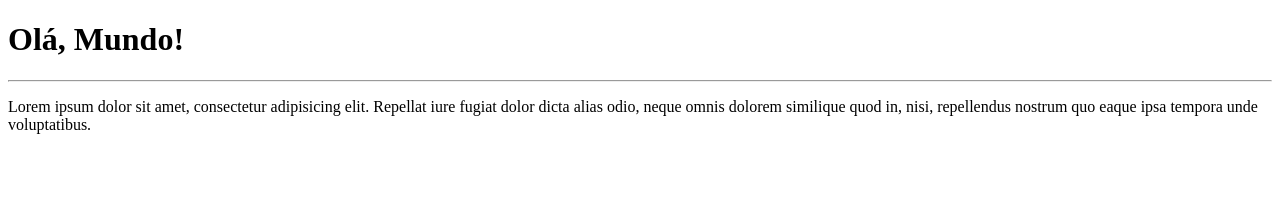
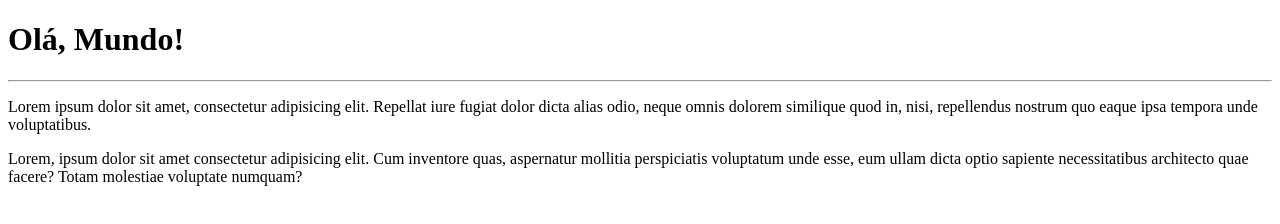
Before and after one commit to bettyap/Ola-mundo, a plain HTML site: page site-exemplo/index.html in a window 1280 px wide. Drawn offline with Linux system fonts and the light colour scheme.

Commit message:
Adicionei um parágrafo

```diff
--- a/site-exemplo/index.html
+++ b/site-exemplo/index.html
@@ -9,5 +9,6 @@
     <h1>Olá, Mundo!</h1>
     <hr>
     <p>Lorem ipsum dolor sit amet, consectetur adipisicing elit. Repellat iure fugiat dolor dicta alias odio, neque omnis dolorem similique quod in, nisi, repellendus nostrum quo eaque ipsa tempora unde voluptatibus.</p>
+    <p>Lorem, ipsum dolor sit amet consectetur adipisicing elit. Cum inventore quas, aspernatur mollitia perspiciatis voluptatum unde esse, eum ullam dicta optio sapiente necessitatibus architecto quae facere? Totam molestiae voluptate numquam?</p>
 </body>
 </html>
```
